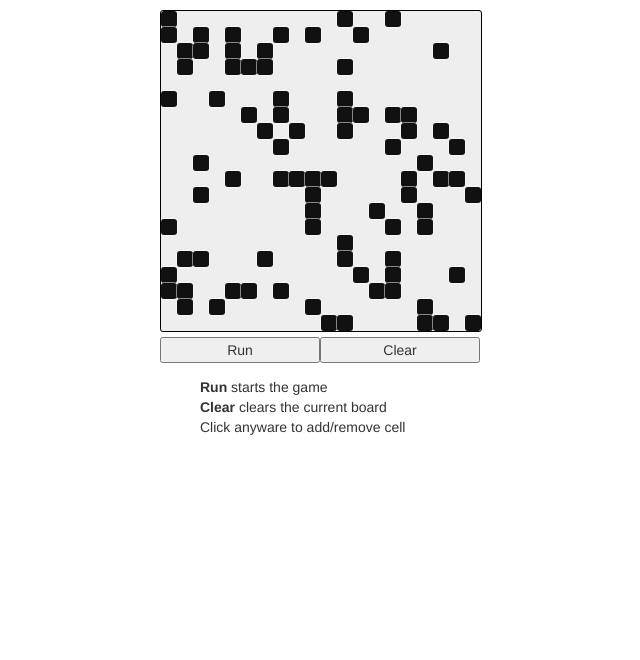
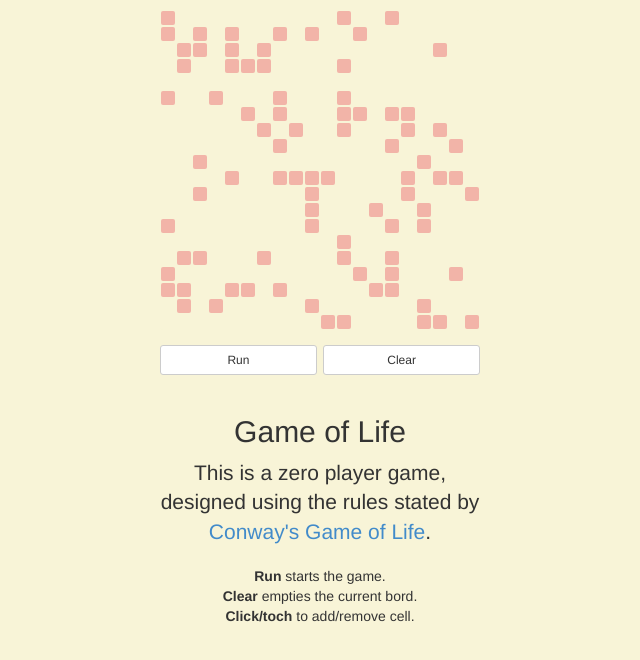
Before and after one commit to mageng/game-of-life, a website: page public/index.html in a window 1280 px wide. Shown: the whole page, without its empty margins (320-960 px from the left). Drawn offline with Linux system fonts and the light colour scheme.

Commit message:
better looking page

```diff
--- a/public/assets/js/gameoflife.js
+++ b/public/assets/js/gameoflife.js
@@ -1,4 +1,4 @@
-window.js_buildtime='2014-09-24 18:02:59';
+window.js_buildtime='2014-09-24 20:58:10';
 this.App || (this.App = {});
 
 this.App.CanvasHandler = (function() {
@@ -48,7 +48,7 @@ this.App.CanvasHandler = (function() {
       }
       if (cell.draw === true) {
         this.context.fillStyle = cell.currentState.color;
-        this.roundRect(this.context, x * this.cellWidth, y * this.cellHeight, this.cellWidth, this.cellHeight, 3);
+        this.roundRect(this.context, (x * this.cellWidth) + 1, (y * this.cellHeight) + 1, this.cellWidth - 2, this.cellHeight - 2, 2);
       }
     }
   };
@@ -65,8 +65,6 @@ this.App.CanvasHandler = (function() {
     ctx.lineTo(x, y + radius);
     ctx.quadraticCurveTo(x, y, x + radius, y);
     ctx.closePath();
-    ctx.strokeStyle = '#FFF';
-    ctx.stroke();
     ctx.fill();
   };
 
@@ -116,7 +114,7 @@ this.App.Cell = (function() {
   Cell.prototype.setDrawStatus = function() {
     if (this.currentState.alive === true) {
       this.draw = true;
-      this.currentState.color = "#111111";
+      this.currentState.color = "#F2B4A8";
     }
   };
 
--- a/public/index.html
+++ b/public/index.html
@@ -21,18 +21,24 @@
           margin: 0 auto;
           margin-top: 10px;
           text-align: center;
+          background: #F8F4D7;
         }
         .controls {
           text-align: center;
+          padding-top: 10px;
           width: 320px;
         }
         .controls button {
-          width: 50%;
+          width: 49%;
           float: left;
+        }
+        .controls button:last-child {
+          float: right;
         }
         .info {
           width: 320px;
-          margin-top: 20px;
+          margin-top: 50px;
+          text-align: center;
         }
         .main-container {
           margin: 0 auto;
@@ -43,9 +49,8 @@
           position: relative;
         }
         .canvas_wrapper canvas {
-          border: 1px solid black;
           border-radius: 3px;
-          background: #EEE;
+          background: #F8F4D7;
         }
         ul {
           list-style: none;
@@ -58,16 +63,18 @@
           <canvas width="320" height="320" id="game_canvas"></canvas>
         </div>
         <div class="controls">
-          <button id="play_pause">Run</button>
-          <button id="clear">Clear</button>
+          <button id="play_pause" class="btn btn-default btn-sm">Run</button>
+          <button id="clear" class="btn btn-default btn-sm">Clear</button>
         </div>
         <br />
         <div class="info">
-          <ul>
-            <li><b>Run</b> starts the game</li>
-            <li><b>Clear</b> clears the current board</li>
-            <li>Click anyware to add/remove cell</li>
-          </ul>
+          <h2>Game of Life</h2>
+          <p class="lead">This is a zero player game, designed using the rules stated by <a href="http://en.wikipedia.org/wiki/Conway's_Game_of_Life">Conway's Game of Life</a>.</p>
+          <p>
+            <b>Run</b> starts the game.<br />
+            <b>Clear</b> empties the current bord.<br />
+            <b>Click/toch</b> to add/remove cell.<br />
+          </p>
         </div>
       </div>
     </body>
--- a/src/coffee/canvas_handler.coffee
+++ b/src/coffee/canvas_handler.coffee
@@ -31,7 +31,7 @@ class @App.CanvasHandler
       @context.clearRect(x*@cellWidth,y*@cellHeight,@cellWidth,@cellHeight) if cell.draw == false
       if cell.draw == true
         @context.fillStyle = cell.currentState.color
-        @roundRect(@context, (x*@cellWidth), (y*@cellHeight), @cellWidth, @cellHeight, 3)
+        @roundRect(@context, (x*@cellWidth)+1, (y*@cellHeight)+1, @cellWidth-2, @cellHeight-2, 2)
       return
 
 
@@ -48,7 +48,7 @@ class @App.CanvasHandler
     ctx.lineTo x, y + radius
     ctx.quadraticCurveTo x, y, x + radius, y
     ctx.closePath()
-    ctx.strokeStyle = '#FFF'
-    ctx.stroke()
+    # ctx.strokeStyle = '#F4B36C'
+    # ctx.stroke()
     ctx.fill()
     return
--- a/src/coffee/cell.coffee
+++ b/src/coffee/cell.coffee
@@ -20,7 +20,7 @@ class @App.Cell
   setDrawStatus: ->
     if @currentState.alive == true
       @draw = true
-      @currentState.color = "#111111"
+      @currentState.color = "#F2B4A8"
     return
 
   age: ->
```
Also changed, not shown: public/assets/js/gameoflife.min.js.
